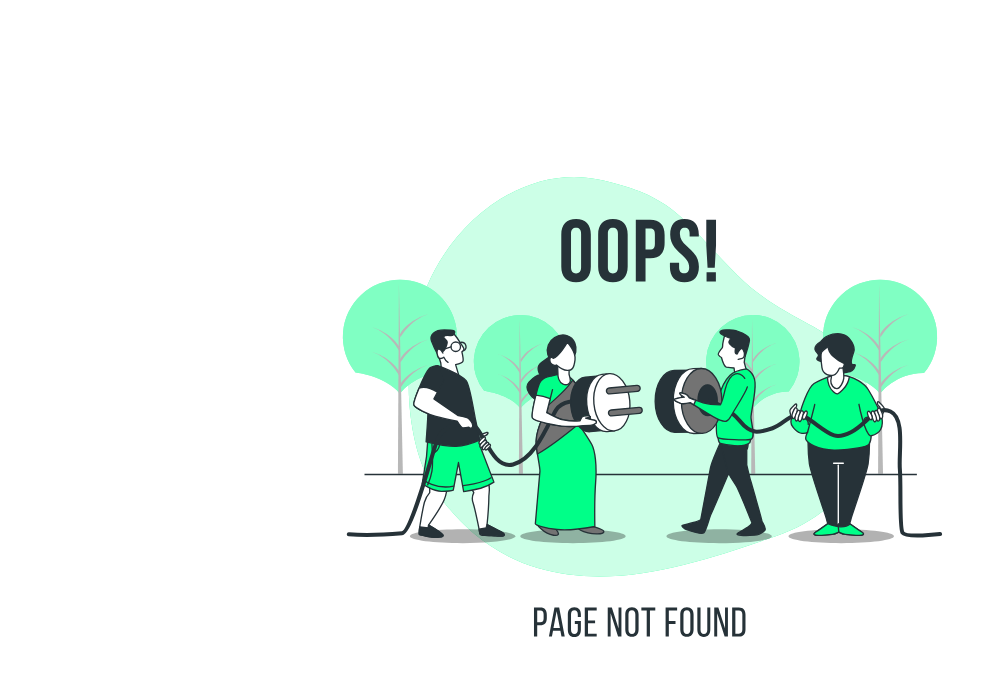
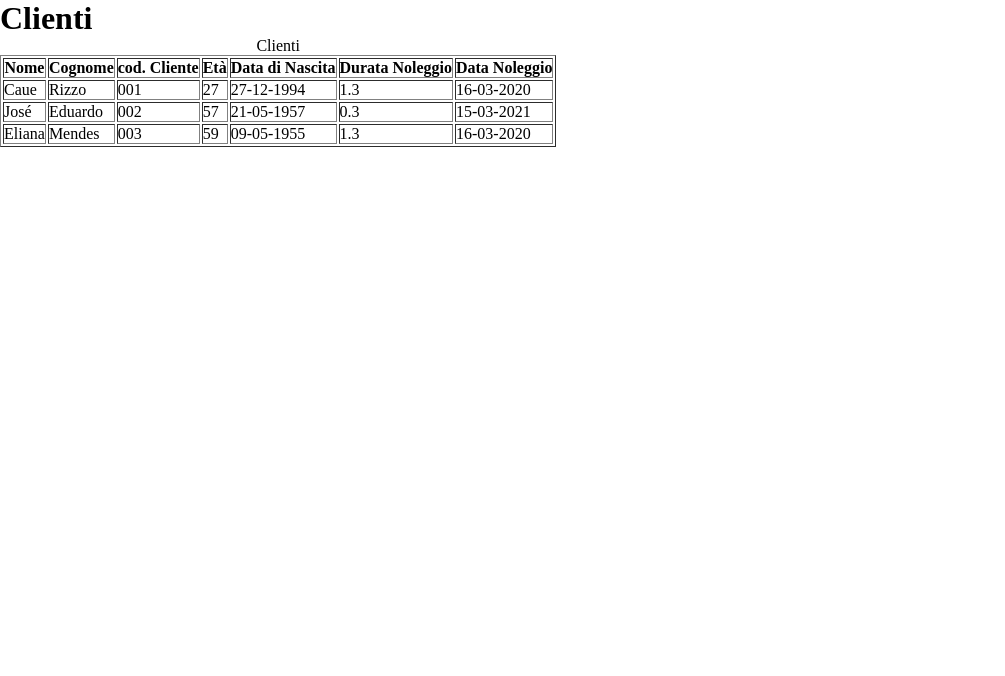
Before and after one commit to cauereple/java-academy-angular, an Angular app: page /clienti in a window 1280 px wide. Shown: the top 676 px of the page, without its empty margins (0-1005 px from the left). Built offline with nearby package versions, Linux system fonts and the light colour scheme.

Commit message:
creating Clienti component and Clienti Interface

```diff
--- a/src/app/app-routing.module.ts
+++ b/src/app/app-routing.module.ts
@@ -1,6 +1,7 @@
 import { NgModule } from '@angular/core';
 import { RouterModule, Routes } from '@angular/router';
 import { ArticoliComponent } from './articoli/articoli.component';
+import { ClientiComponent } from './clienti/clienti.component';
 import { CredenzialiErratiComponent } from './credenziali-errati/credenziali-errati.component';
 import { ErrorComponent } from './error/error.component';
 import { LoginComponent } from './login/login.component';
@@ -16,6 +17,7 @@ const routes: Routes = [
   { path:'welcome/:nome/:cognome' , component :WelcomeComponent},
   { path: 'articoli' , component :ArticoliComponent},
   { path: 'prodotti' , component :ProdottiComponent},
+  { path: 'clienti' , component :ClientiComponent},
   { path:'credenziali-errati' , component :CredenzialiErratiComponent},
   { path:'**' , component :ErrorComponent}, //la pagina di errore viene identificata con doppio asterisco
 ];
--- a/src/app/app.module.ts
+++ b/src/app/app.module.ts
@@ -11,6 +11,7 @@ import { CredenzialiErratiComponent } from './credenziali-errati/credenziali-err
 import { RegistrazioneComponent } from './registrazione/registrazione.component';
 import { ArticoliComponent } from './articoli/articoli.component';
 import { ProdottiComponent } from './prodotti/prodotti.component';
+import { ClientiComponent } from './clienti/clienti.component';
 
 @NgModule({
   declarations: [
@@ -21,7 +22,8 @@ import { ProdottiComponent } from './prodotti/prodotti.component';
     CredenzialiErratiComponent,
     RegistrazioneComponent,
     ArticoliComponent,
-    ProdottiComponent
+    ProdottiComponent,
+    ClientiComponent
   ],
   imports: [
     BrowserModule,
--- /dev/null
+++ b/src/app/clienti/clienti.component.html
@@ -0,0 +1,28 @@
+<h1>Clienti</h1>
+
+<table id="articoli" border="1">
+    <caption>Clienti</caption> <!-- Titolo Tabella -->
+    <thead>
+        <tr>
+            <th>Nome</th>
+            <th>Cognome</th>
+            <th>cod. Cliente</th>
+            <th>Età</th>
+            <th>Data di Nascita</th>
+            <th>Durata Noleggio</th>
+            <th>Data Noleggio</th>
+        </tr>
+    </thead>
+    <tbody>
+        <tr *ngFor="let clienti of tabellaClienti">
+            <td>{{clienti.nome}}</td>
+            <td>{{clienti.cognome}}</td>
+            <td>{{clienti.codCliente}}</td>
+            <td>{{clienti.eta}}</td>
+            <td>{{clienti.dataNascita | date : 'dd-MM-YYYY'}}</td>
+            <td>{{clienti.durataNoleggio}}</td>
+            <td>{{clienti.dataNoleggio | date : 'dd-MM-YYYY'}}
+            </td>
+        </tr>
+    </tbody>
+</table>
--- /dev/null
+++ b/src/app/clienti/clienti.component.ts
@@ -0,0 +1,23 @@
+import { Component, OnInit } from '@angular/core';
+import { ArticoliComponent } from '../articoli/articoli.component';
+import { IClienti } from '../models/Clienti';
+
+@Component({
+  selector: 'app-clienti',
+  templateUrl: './clienti.component.html',
+  styleUrls: ['./clienti.component.css']
+})
+export class ClientiComponent implements OnInit {
+
+  tabellaClienti: IClienti[] = [
+    {nome : 'Caue', cognome : 'Rizzo', codCliente : "001", eta : 27, dataNascita : new Date('12-27-1994'), durataNoleggio : 1.30, dataNoleggio : new Date('3-16-2020')},
+    {nome : 'José', cognome : 'Eduardo', codCliente : "002", eta : 57, dataNascita : new Date('05-21-1957'), durataNoleggio : 0.30, dataNoleggio : new Date('3-15-2021')},
+    {nome : 'Eliana', cognome : 'Mendes', codCliente : "003", eta : 59, dataNascita : new Date('05-09-1955'), durataNoleggio : 1.30, dataNoleggio : new Date('3-16-2020')}
+  ]
+
+  constructor() { }
+
+  ngOnInit(): void {
+  }
+
+}
--- /dev/null
+++ b/src/app/models/Clienti.ts
@@ -0,0 +1,9 @@
+export interface IClienti { // Interfaccia di Articoli in TypeScript. Mettiamo la I all'inizio per distinguire degli altri
+    nome: string
+    cognome: string
+    codCliente: string
+    eta: number
+    dataNascita: Date
+    durataNoleggio: number
+    dataNoleggio: Date
+}
```
Also changed, not shown: src/app/clienti/clienti.component.css (added), 1 other file (tests, documents, lock files or other folders).
